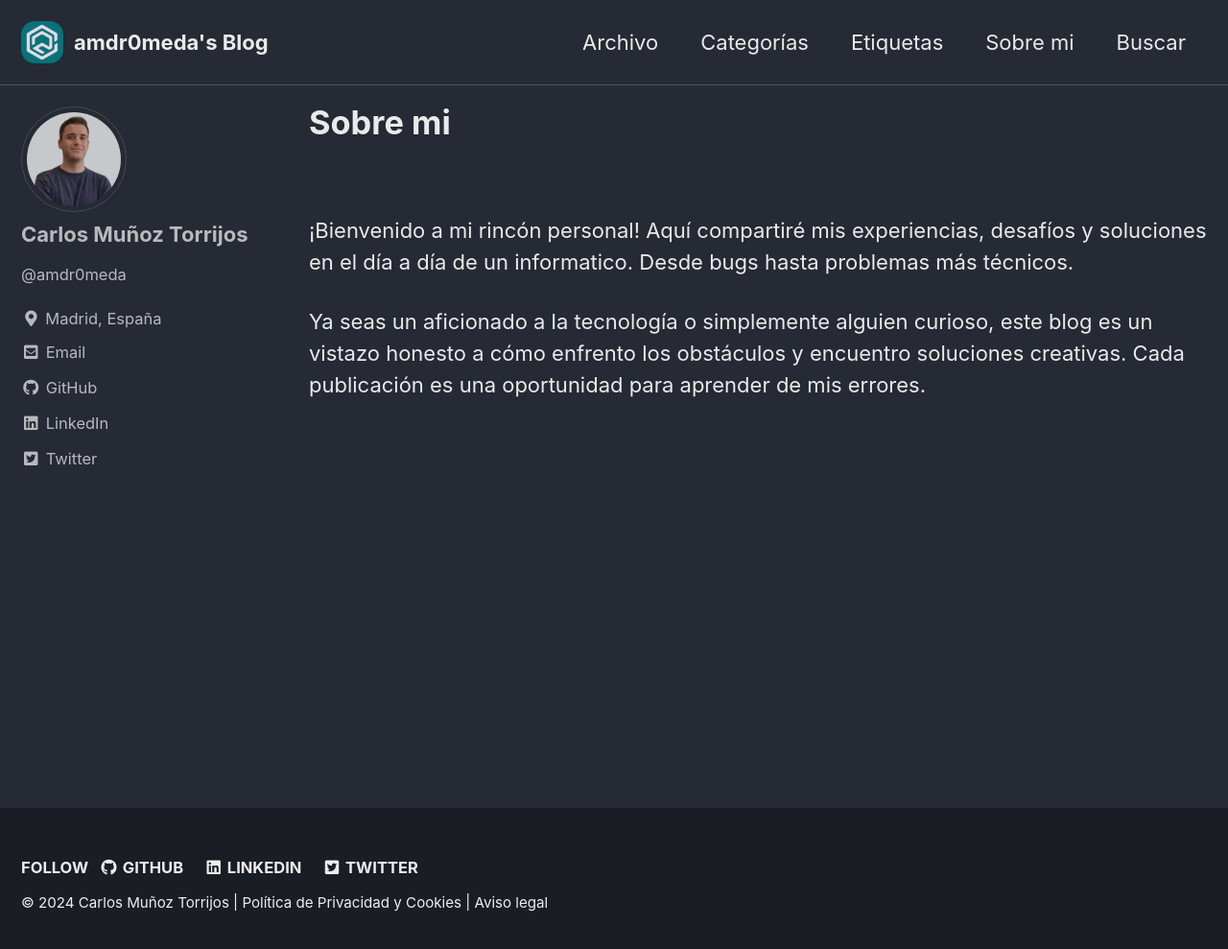
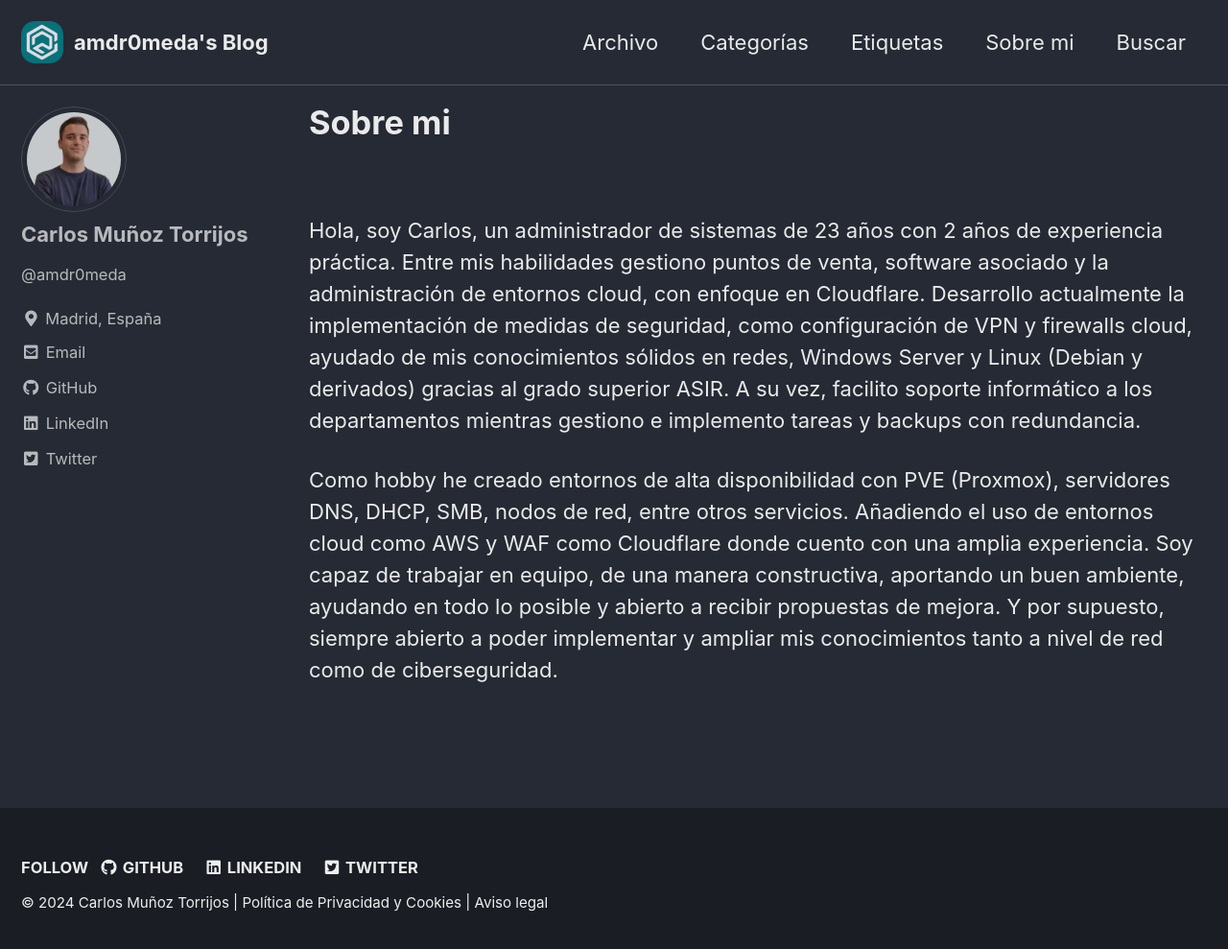
Before and after one commit to Amdr0meda/Personal_website, a Jekyll site: the page built from _pages/es/about-me.md, in a window 1280 px wide and 997 px high. Shown: the top 989 px of the window at 96% size. Built offline with Jekyll 4.4.1, drawn with Linux system fonts in a browser that asks for light colours; cached includes are drawn as plain includes.

Commit message:
fix email

```diff
--- a/_config.yml
+++ b/_config.yml
@@ -103,7 +103,7 @@ author:
   links:
     - label: "Email"
       icon: "fas fa-fw fa-envelope-square"
-      url: "mailto:contacto@carlosmunnoztorrijos.com"
+      url: "mailto:contacto@carlosmunoztorrijos.com"
     - label: "GitHub"
       icon: "fab fa-fw fa-github"
       url: "https://github.com/amdr0meda"
--- a/_pages/es/about-me.md
+++ b/_pages/es/about-me.md
@@ -9,6 +9,8 @@ lang: es
 ---
 <br>
 
-¡Bienvenido a mi rincón personal! Aquí compartiré mis experiencias, desafíos y soluciones en el día a día de un informatico. Desde bugs hasta problemas más técnicos.
+Hola, soy Carlos, un administrador de sistemas de 23 años con 2 años de experiencia práctica. Entre mis habilidades gestiono puntos de venta, software asociado y la administración de entornos cloud, con enfoque en Cloudflare.
+  	Desarrollo actualmente la implementación de medidas de seguridad, como configuración de VPN y firewalls cloud, ayudado de mis conocimientos sólidos en redes, Windows Server y Linux (Debian y derivados) gracias al grado superior ASIR. A su vez, facilito soporte informático a los departamentos mientras gestiono e implemento tareas y backups con redundancia.
 
-Ya seas un aficionado a la tecnología o simplemente alguien curioso, este blog es un vistazo honesto a cómo enfrento los obstáculos y encuentro soluciones creativas. Cada publicación es una oportunidad para aprender de mis errores.
+Como hobby he creado entornos de alta disponibilidad con PVE (Proxmox), servidores DNS, DHCP, SMB, nodos de red, entre otros servicios. Añadiendo el uso de entornos cloud como AWS y WAF como Cloudflare donde cuento con una amplia experiencia.
+Soy capaz de trabajar en equipo, de una manera constructiva, aportando un buen ambiente, ayudando en todo lo posible y abierto a recibir propuestas de mejora. Y por supuesto, siempre abierto a poder implementar y ampliar mis conocimientos tanto a nivel de red como de ciberseguridad.
```
Also changed, not shown: _posts/es/2023-12-14-bienvenida.md (+3 -1 lines).
